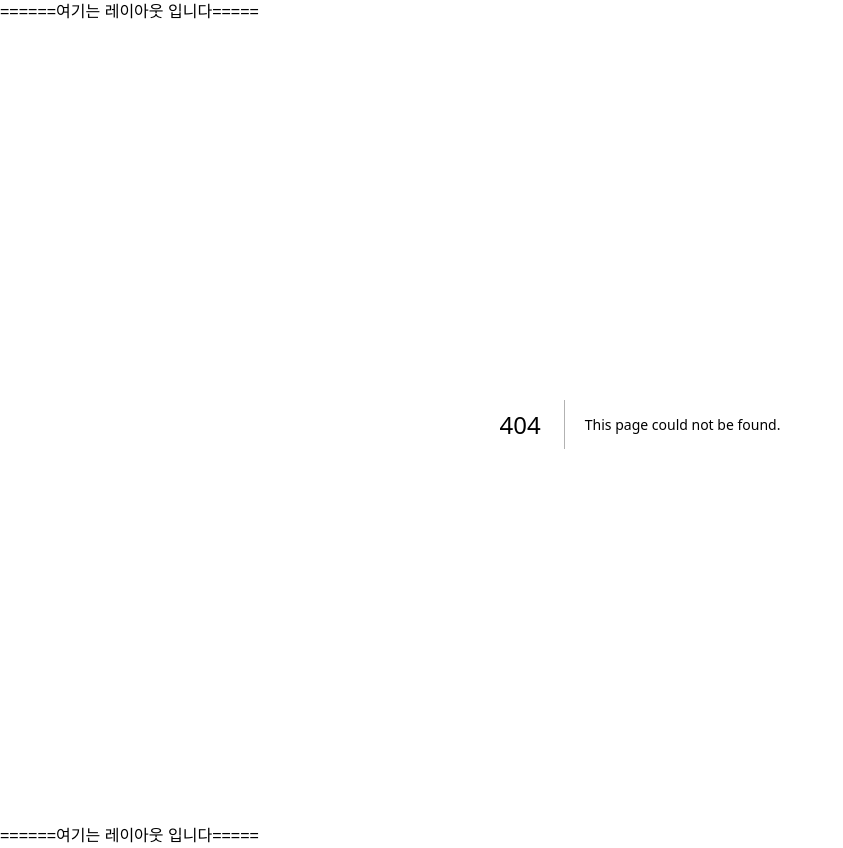
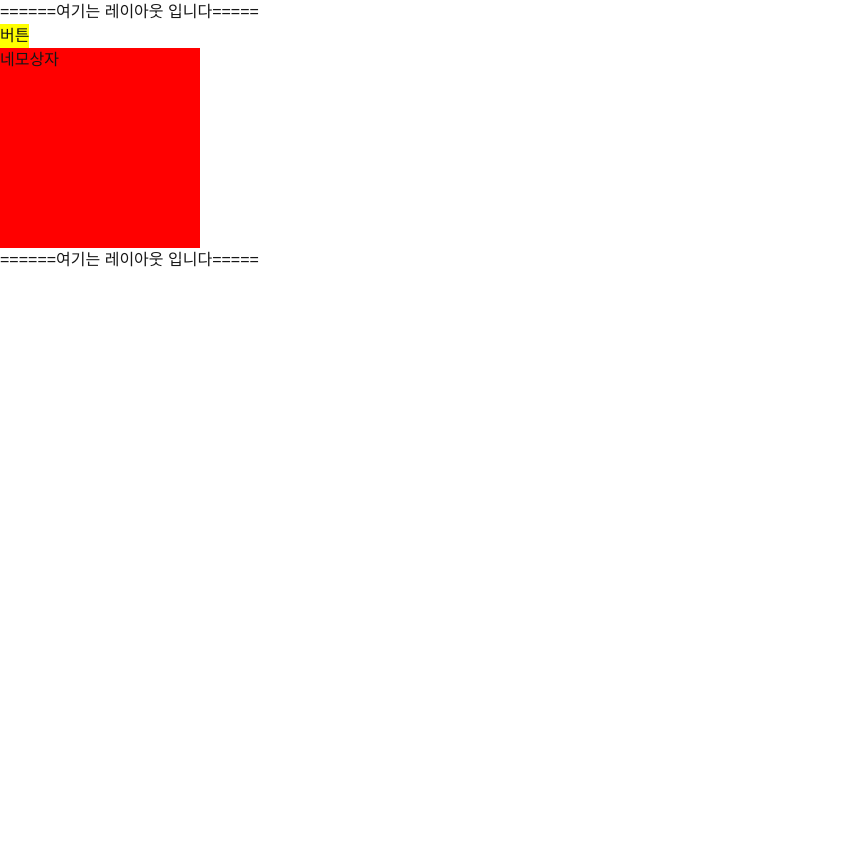
Before and after one commit to gun587330/FRONTEND_new_version, a Next.js app in the folder class-example/my-app/: page /section04/04-03-css-module in a window 1280 px wide. Before the commit this address had no page. Shown: the whole page, without its empty margins (0-843 px from the left). After the commit the page ends 800 px from the top, so only its background shows below. Built offline with nearby package versions, Linux system fonts and the light colour scheme.

Commit message:
refactor: CSS-modules에 관한 설명 주석 추가

```diff
--- /dev/null
+++ b/class-example/my-app/src/app/section04/04-03-css-module/page.tsx
@@ -0,0 +1,13 @@
+"use client";
+
+import styles from "./styles.module.css";
+
+export default function CssPage(){
+    //빈 태그로 묶어주는 걸 fragment라고 한다!!
+    return (
+        <>
+            <button className={styles.버튼스타일}>버튼</button>
+            <div className={styles.네모상자스타일}>네모상자</div>
+        </>
+    );
+};
--- /dev/null
+++ b/class-example/my-app/src/app/section04/04-03-css-module/styles.module.css
@@ -0,0 +1,10 @@
+/* CSS-module */
+.버튼스타일 {
+    background-color: yellow;
+}
+
+.네모상자스타일{
+    width: 200px;
+    height: 200px;
+    background-color: red;
+}
```
Also changed, not shown: class-example/my-app/src/app/section04/04-03-css/page.tsx (deleted).
